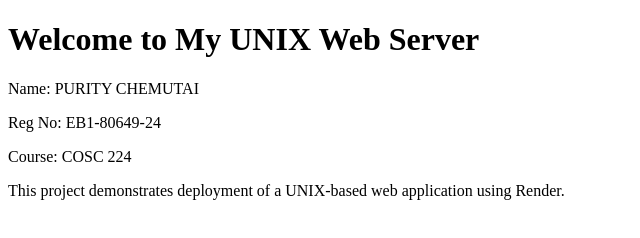
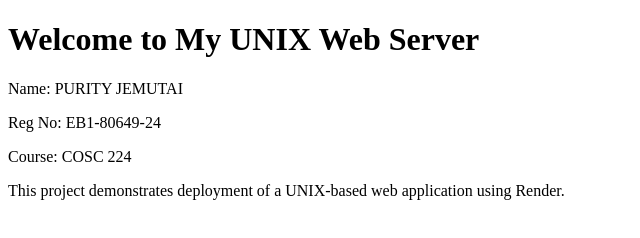
Before and after one commit to chemu123-r/cosc224-project, a website: page index.html in a window 1280 px wide. Shown: the full height of the page, 0-640 px from the left. Drawn offline with Linux system fonts and the light colour scheme.

Commit message:
Update index.html

```diff
--- a/index.html
+++ b/index.html
@@ -5,7 +5,7 @@
 </head>
 <body>
     <h1>Welcome to My UNIX Web Server</h1>
-    <p>Name: PURITY CHEMUTAI</p>
+    <p>Name: PURITY JEMUTAI</p>
     <p>Reg No: EB1-80649-24</p>
     <p>Course: COSC 224</p>
     <p>This project demonstrates deployment of a UNIX-based web application using Render.</p>
```
